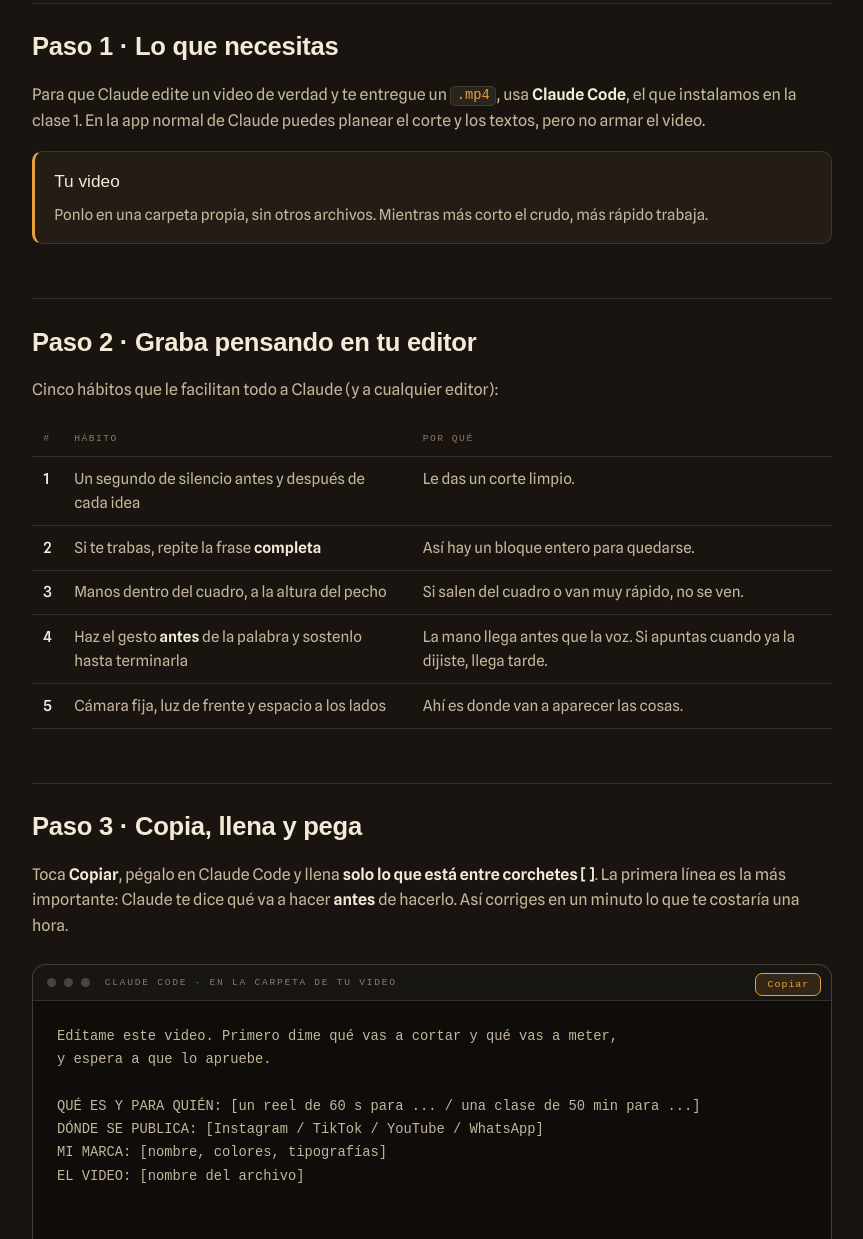
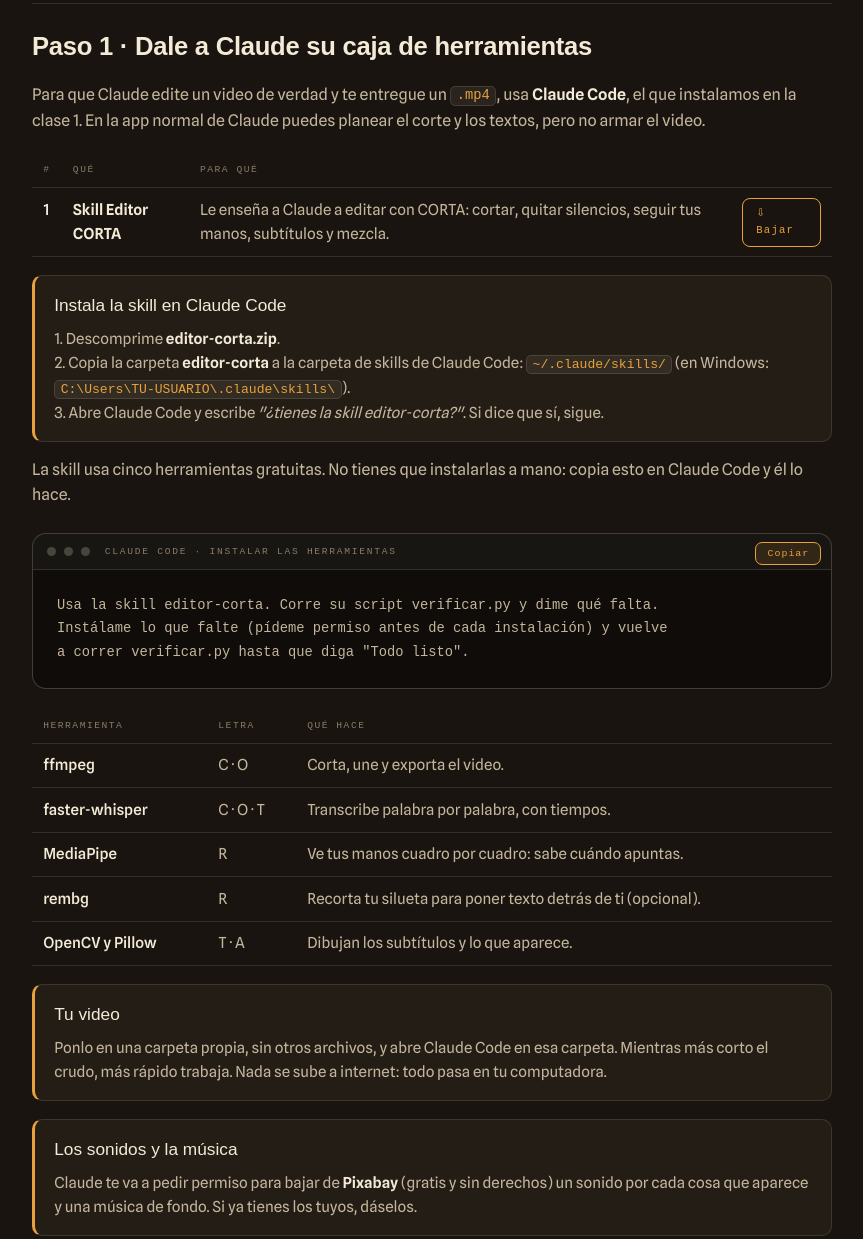
Before and after one commit to JavierMillan/academia-lareddeluz, a plain HTML site: page cursos/dtmm/herramientas-ia/recursos/pedido-corta.html in a window 1280 px wide. Shown: the part 1001-2240 px from the top of the page, without its empty margins (208-1071 px from the left). Drawn offline with Linux system fonts and the light colour scheme; a web font is replaced by a local one.

Commit message:
Clase 6: skill Editor CORTA para alumnos y cómo instalar sus herramientas
- editor-corta.zip: skill para Claude Code con 7 scripts (verificar,
  transcribir con pausas por energía y muletillas, cortar, manos con
  MediaPipe, silueta con rembg, componer subtítulos y efectos que nacen
  en el dedo, mezcla a -21 LUFS). Probada de punta a punta desde el zip
  en una carpeta limpia.
- El pedido CORTA: paso nuevo para instalar la skill y un prompt para
  que Claude Code instale ffmpeg, faster-whisper, MediaPipe y rembg.
- clases.json y la tarea del deck enlazan la skill.

Co-Authored-By: Claude Opus 5.5 <noreply@anthropic.com>

```diff
--- a/cursos/dtmm/herramientas-ia/recursos/pedido-corta.html
+++ b/cursos/dtmm/herramientas-ia/recursos/pedido-corta.html
@@ -152,9 +152,35 @@ code{font-family:'Martian Mono',monospace;font-size:.86em;
   </table>
   <div class="lesson"><div class="lt">CORTA también es el orden</div><p>Primero se corta, luego se escucha, luego se lee a la persona, luego el texto y al final lo que aparece. Y cuando Claude te entrega, revisas en ese mismo orden.</p></div>
 
-  <h2>Paso 1 · Lo que necesitas</h2>
+  <h2>Paso 1 · Dale a Claude su caja de herramientas</h2>
   <p>Para que Claude edite un video de verdad y te entregue un <code>.mp4</code>, usa <strong>Claude Code</strong>, el que instalamos en la clase 1. En la app normal de Claude puedes planear el corte y los textos, pero no armar el video.</p>
-  <div class="lesson"><div class="lt">Tu video</div><p>Ponlo en una carpeta propia, sin otros archivos. Mientras más corto el crudo, más rápido trabaja.</p></div>
+  <table class="cuadro">
+    <thead><tr><th>#</th><th>Qué</th><th>Para qué</th><th></th></tr></thead>
+    <tbody>
+      <tr><td>1</td><td><b>Skill Editor CORTA</b></td><td>Le enseña a Claude a editar con CORTA: cortar, quitar silencios, seguir tus manos, subtítulos y mezcla.</td><td><a class="tb-btn primary" href="editor-corta.zip" download>⇩ Bajar</a></td></tr>
+    </tbody>
+  </table>
+  <div class="lesson"><div class="lt">Instala la skill en Claude Code</div><p>1. Descomprime <strong>editor-corta.zip</strong>.<br>2. Copia la carpeta <strong>editor-corta</strong> a la carpeta de skills de Claude Code: <code>~/.claude/skills/</code> (en Windows: <code>C:\Users\TU-USUARIO\.claude\skills\</code>).<br>3. Abre Claude Code y escribe <em>"¿tienes la skill editor-corta?"</em>. Si dice que sí, sigue.</p></div>
+  <p>La skill usa cinco herramientas gratuitas. No tienes que instalarlas a mano: copia esto en Claude Code y él lo hace.</p>
+  <div class="promptbox">
+    <div class="pb-head"><i></i><i></i><i></i><span class="tt">Claude Code · instalar las herramientas</span></div>
+    <button class="copybtn" data-target="p0">Copiar</button>
+<pre id="p0">Usa la skill editor-corta. Corre su script verificar.py y dime qué falta.
+Instálame lo que falte (pídeme permiso antes de cada instalación) y vuelve
+a correr verificar.py hasta que diga "Todo listo".</pre>
+  </div>
+  <table class="cuadro">
+    <thead><tr><th>Herramienta</th><th>Letra</th><th>Qué hace</th></tr></thead>
+    <tbody>
+      <tr><td>ffmpeg</td><td>C · O</td><td>Corta, une y exporta el video.</td></tr>
+      <tr><td>faster-whisper</td><td>C · O · T</td><td>Transcribe palabra por palabra, con tiempos.</td></tr>
+      <tr><td>MediaPipe</td><td>R</td><td>Ve tus manos cuadro por cuadro: sabe cuándo apuntas.</td></tr>
+      <tr><td>rembg</td><td>R</td><td>Recorta tu silueta para poner texto detrás de ti (opcional).</td></tr>
+      <tr><td>OpenCV y Pillow</td><td>T · A</td><td>Dibujan los subtítulos y lo que aparece.</td></tr>
+    </tbody>
+  </table>
+  <div class="lesson"><div class="lt">Tu video</div><p>Ponlo en una carpeta propia, sin otros archivos, y abre Claude Code en esa carpeta. Mientras más corto el crudo, más rápido trabaja. Nada se sube a internet: todo pasa en tu computadora.</p></div>
+  <div class="lesson"><div class="lt">Los sonidos y la música</div><p>Claude te va a pedir permiso para bajar de <strong>Pixabay</strong> (gratis y sin derechos) un sonido por cada cosa que aparece y una música de fondo. Si ya tienes los tuyos, dáselos.</p></div>
 
   <h2>Paso 2 · Graba pensando en tu editor</h2>
   <p>Cinco hábitos que le facilitan todo a Claude (y a cualquier editor):</p>
@@ -174,7 +200,8 @@ code{font-family:'Martian Mono',monospace;font-size:.86em;
   <div class="promptbox">
     <div class="pb-head"><i></i><i></i><i></i><span class="tt">Claude Code · en la carpeta de tu video</span></div>
     <button class="copybtn" data-target="p1">Copiar</button>
-<pre id="p1">Edítame este video. Primero dime qué vas a cortar y qué vas a meter,
+<pre id="p1">Usa la skill editor-corta. Edítame este video.
+Primero dime qué vas a cortar y qué vas a meter,
 y espera a que lo apruebe.
 
 QUÉ ES Y PARA QUIÉN: [un reel de 60 s para ... / una clase de 50 min para ...]
```
Also changed, not shown: cursos/dtmm/clases.json (+8 -1 lines), cursos/dtmm/herramientas-ia/claude-como-editor-6.html (+2 -2 lines), 1 other file.
